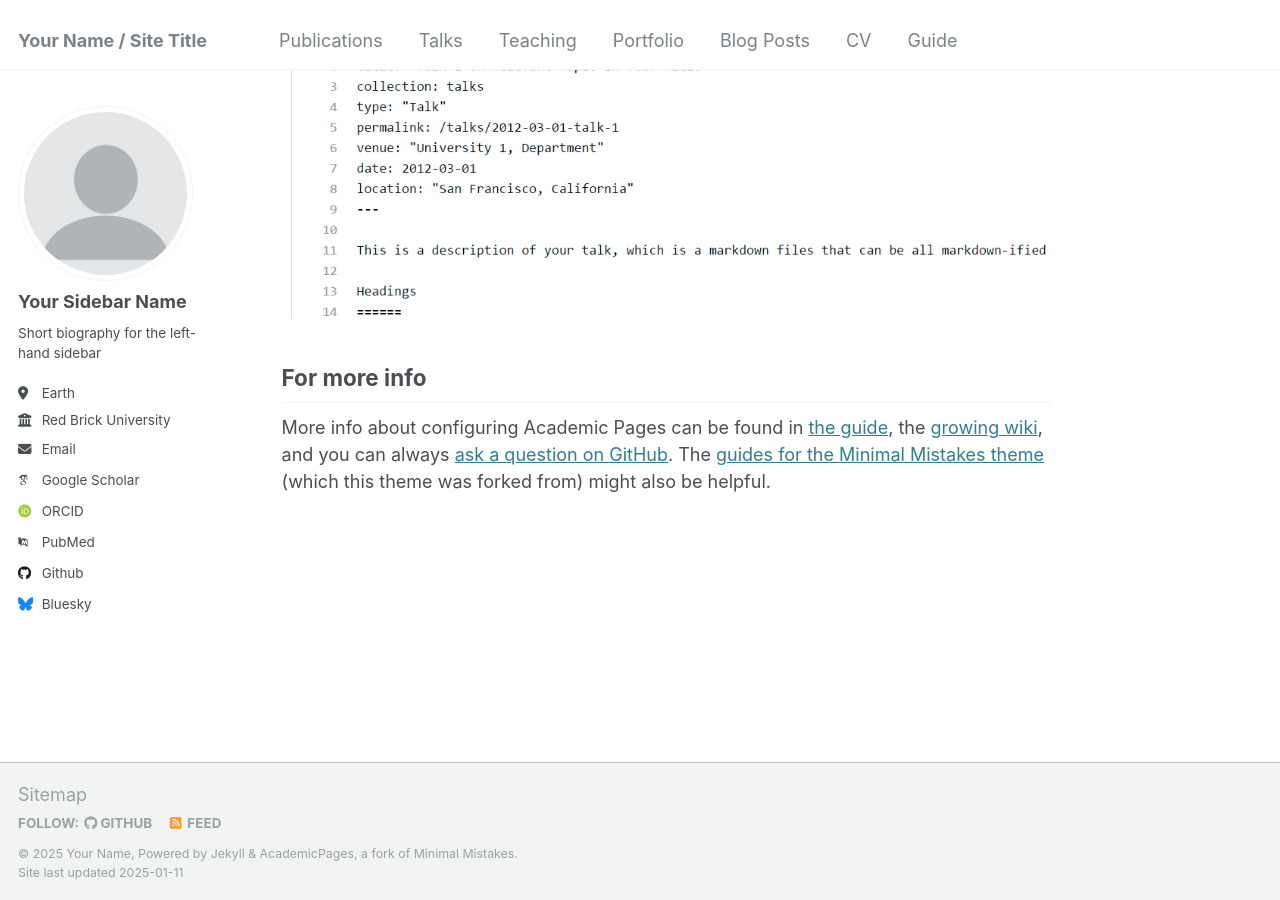
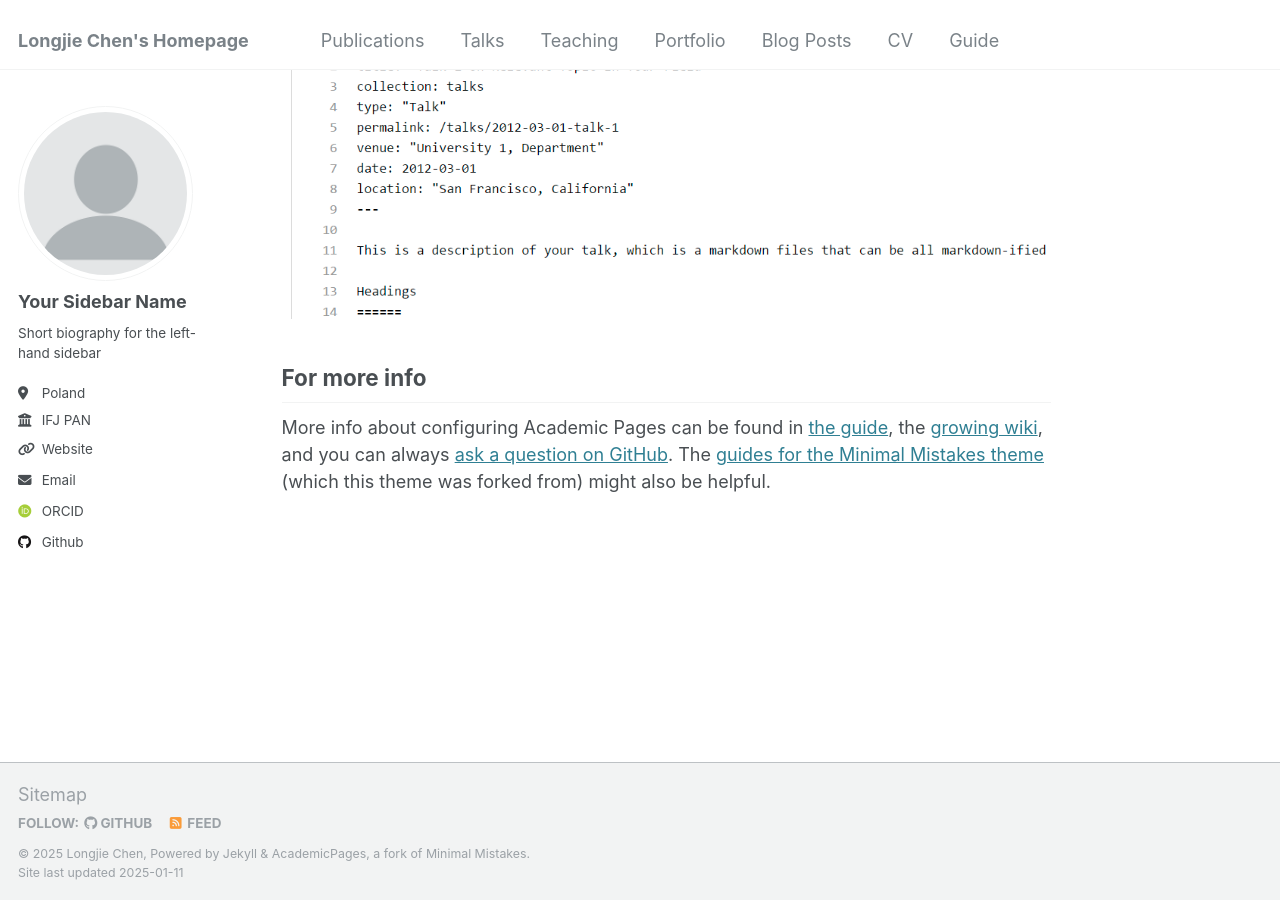
Before and after one commit to Hitman47clj/homepage, a Jekyll site: the page built from _pages/about.md, in a window 1280 px wide and 900 px high, scrolled down 2643 px. Built offline with Jekyll 4.4.1, drawn with Linux system fonts in a browser that asks for light colours; some web fonts are replaced.

Commit message:
Update _config.yml

```diff
--- a/_config.yml
+++ b/_config.yml
@@ -8,9 +8,9 @@
 
 # Basic Site Settings
 locale                   : "en-US"
-title                    : "Your Name / Site Title"
+title                    : "Longjie Chen's Homepage"
 title_separator          : "-"
-name                     : &name "Your Name"
+name                     : &name "Longjie Chen"
 description              : &description "personal description"
 url                      : https://academicpages.github.io # the base hostname & protocol for your site e.g. "https://[your GitHub username].github.io"
 baseurl                  : "" # the subpath of your site, e.g. "/blog"
@@ -25,18 +25,18 @@ author:
   name             : "Your Sidebar Name"
   pronouns         : # example: "she/her"
   bio              : "Short biography for the left-hand sidebar"
-  location         : "Earth"
-  employer         : "Red Brick University"
-  uri              : # URL
+  location         : "Poland"
+  employer         : "IFJ PAN"
+  uri              : https://www.ifj.edu.pl/en/index.php
   email            : "none@example.org"
 
   # Academic websites
   arxiv            : # URL - Update with the correct link to your profile
-  googlescholar    : "https://scholar.google.com/citations?user=PS_CX0AAAAAJ"
+  googlescholar    : #"https://scholar.google.com/citations?user=PS_CX0AAAAAJ"
   impactstory      : # URL
-  orcid            : "http://orcid.org/yourorcidurl"
+  orcid            : "https://orcid.org/0009-0000-9751-6617"
   semantic         : # URL
-  pubmed           : "https://www.ncbi.nlm.nih.gov/pubmed/?term=john+snow"
+  pubmed           : #"https://www.ncbi.nlm.nih.gov/pubmed/?term=john+snow"
   researchgate     : # URL
   scopus           : # URL
 
@@ -49,7 +49,7 @@ author:
   stackoverflow    : # User number or user number and name (i.e., use "1" or "1/jeff-atwood")
 
   # Social media
-  bluesky          : "bsky.app" # Replace this with you Bluesky username
+  bluesky          : #"bsky.app" # Replace this with you Bluesky username
   facebook         : # Username
   flickr           : # Username
   foursquare       : # Username
```
